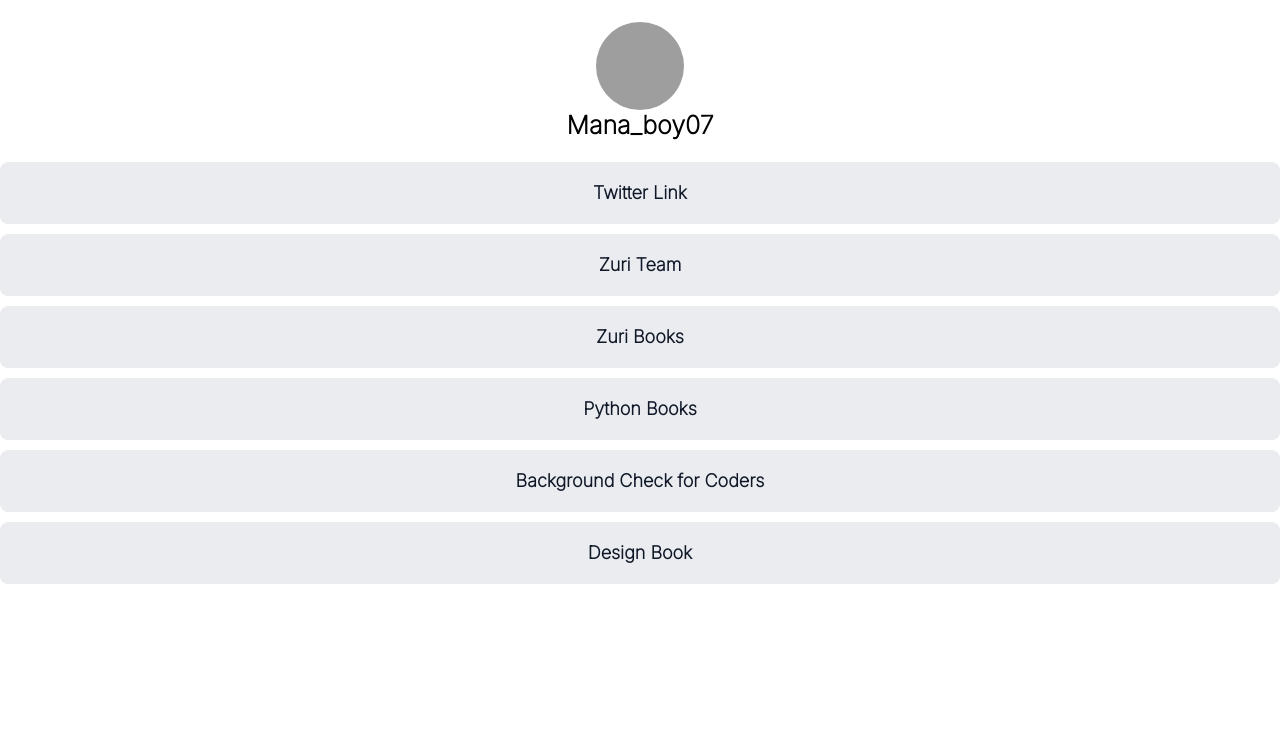
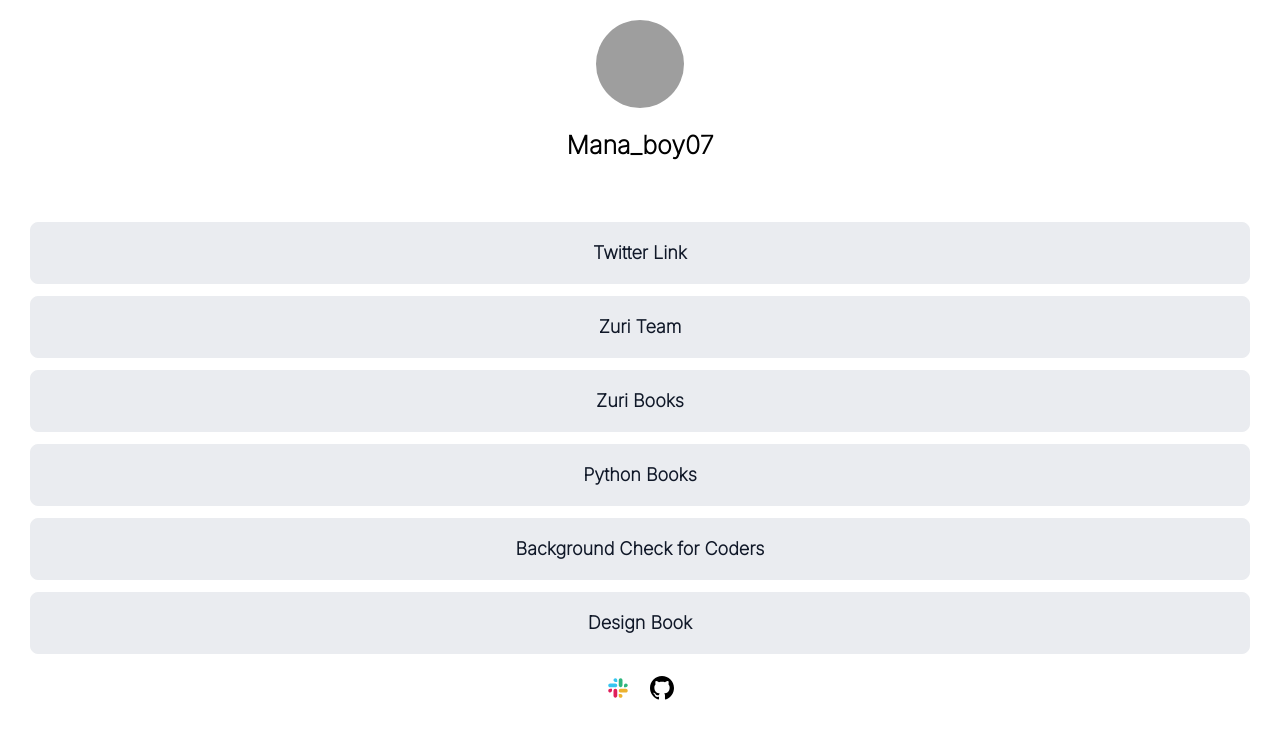
Before and after one commit to manaboy-07/HNG-task1, a React (Create React App) app: page / in a window 1280 px wide. Shown: the top 738 px of the page. Built offline with nearby package versions, Linux system fonts and the light colour scheme; grey boxes are pictures that could not be loaded.

Commit message:
added footer component

```diff
--- a/src/App.css
+++ b/src/App.css
@@ -13,7 +13,7 @@
   text-align: center;
   width: 100%;
   height: 45px;
-  margin: 10px 0;
+  margin: 12px 0;
   padding: 30px 10px;
   font-family: "Inter", sans-serif;
   font-style: normal;
@@ -42,7 +42,7 @@
 }
 .profile-container {
   display: flex;
-  margin: 22px 0;
+  margin: 20px 0;
   justify-content: center;
   flex-direction: column;
   align-items: center;
@@ -50,9 +50,14 @@
 h2 {
   font-weight: bolder;
   font-size: 25px;
+  margin-top: 22px;
 }
-#slack{
+#slack {
   display: none;
+}
+.link-container {
+  margin: 12px 0;
+  padding: 30px;
 }
 .profile-container > img {
   border-radius: 50%;
@@ -67,3 +72,14 @@
   -ms-border-radius: 50%;
   -o-border-radius: 50%;
 }
+
+.icons {
+  display: flex;
+  justify-content: center;
+  align-items: center;
+  flex-direction: row;
+  width: 100%;
+}
+.icons img {
+  margin: 10px;
+}
--- a/src/components/LinkProps.jsx
+++ b/src/components/LinkProps.jsx
@@ -2,10 +2,16 @@
 
 import React from "react";
 import Links from "./Links";
+import Slack from "../images/slack.svg";
+import Github from "../images/Icon.svg";
 function LinkProps() {
   return (
     <div className='link-container'>
-      <Links name='Twitter Link' id='twitter' link='https://twitter.com/Mana_boy07' />
+      <Links
+        name='Twitter Link'
+        id='twitter'
+        link='https://twitter.com/Mana_boy07'
+      />
       <Links
         name='Zuri Team'
         id='btn__zuri'
@@ -27,6 +33,10 @@
         id='book__design'
         link='https://books.zuri.team/design-rules'
       />
+      <div className='icons'>
+        <img src={Slack} alt='' />
+        <img src={Github} alt='' />
+      </div>
     </div>
   );
 }
--- a/src/components/Links.jsx
+++ b/src/components/Links.jsx
@@ -6,7 +6,7 @@
   return (
     <div>
       <button>
-        <a href={link} id={id}>
+        <a href={link} id={id} target='_blank'>
           {name}
         </a>
       </button>
```
Also changed, not shown: src/components/Footer.jsx (added).
